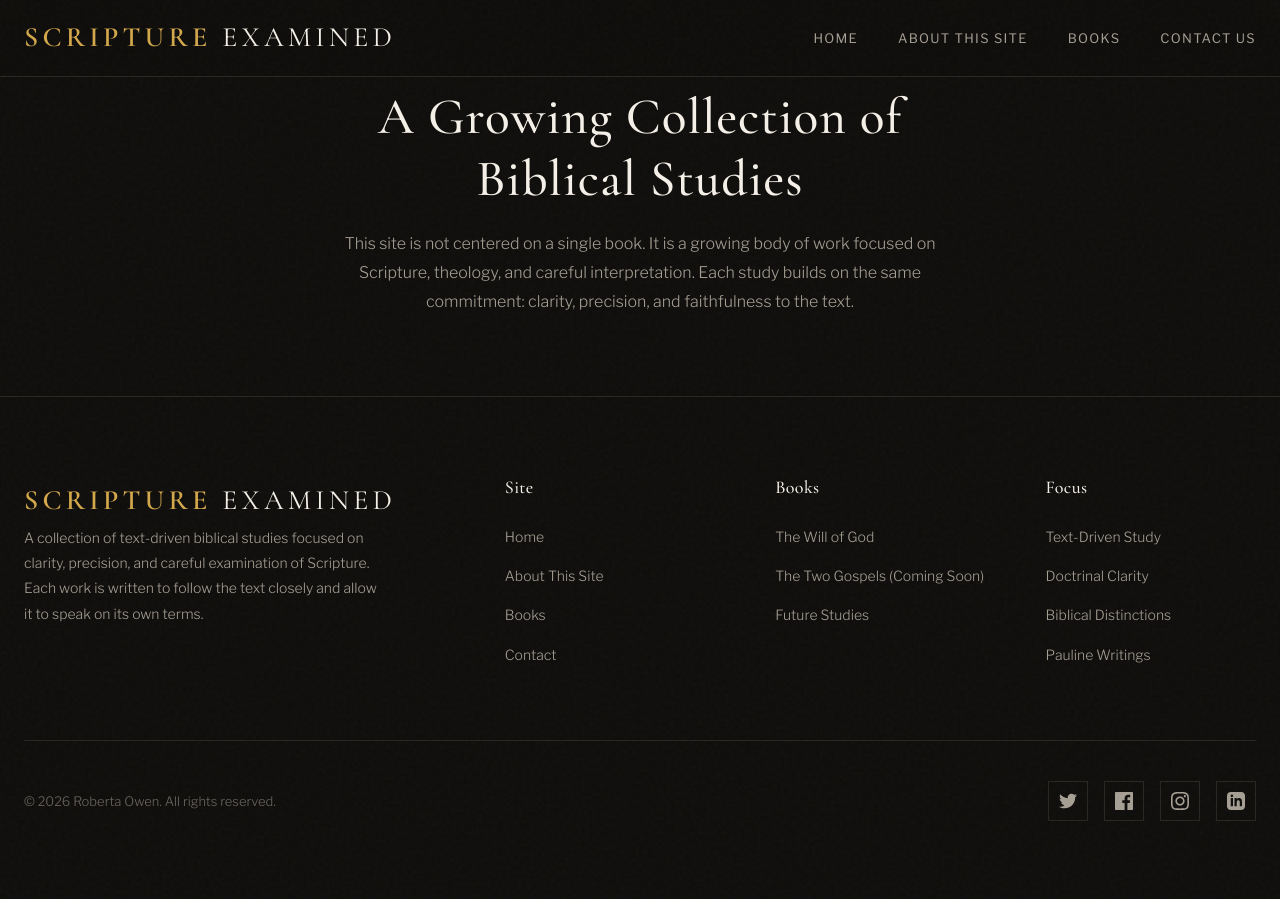
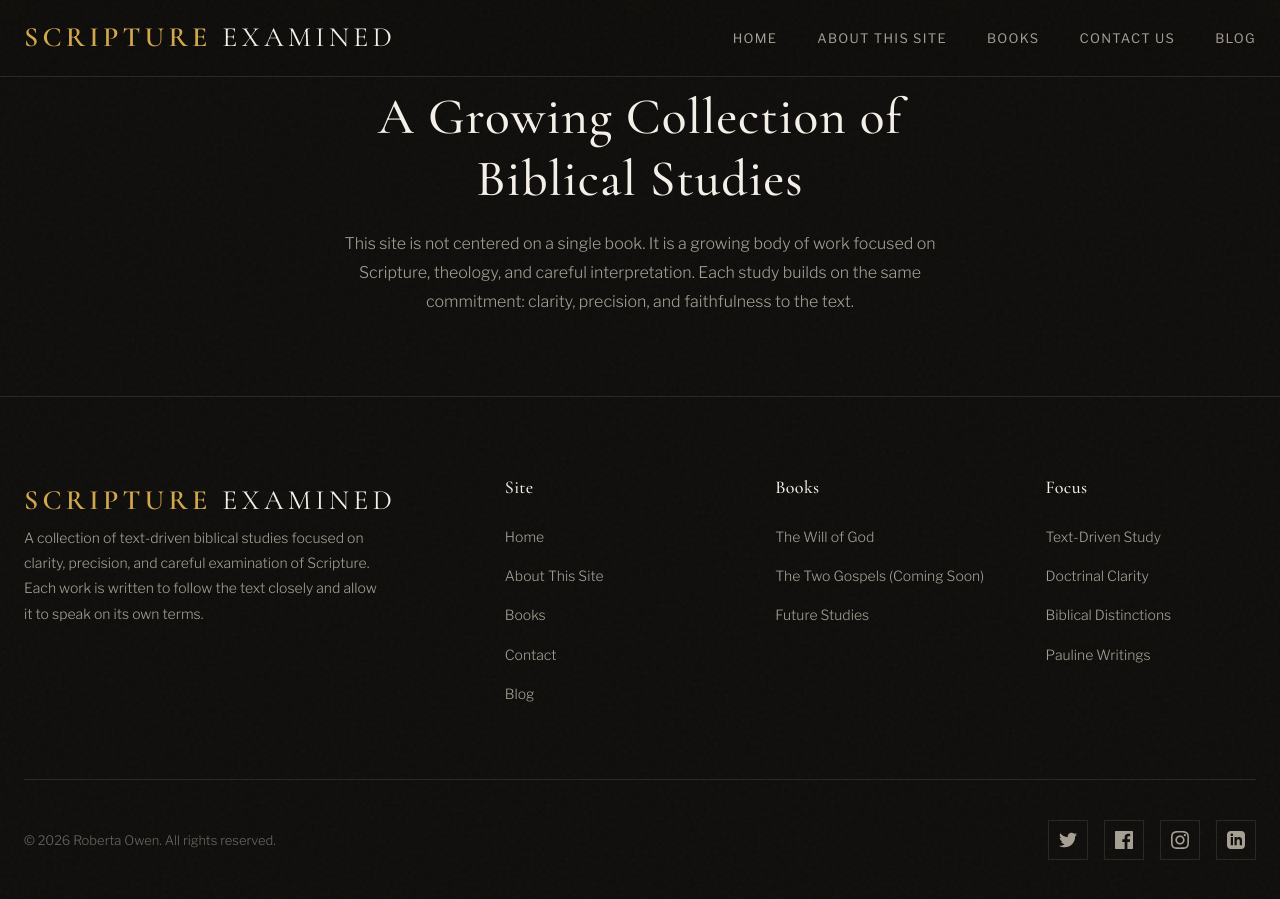
Before and after one commit to ScriptureExamined/PaulineEpistles, a Jekyll site: the page index.html, which Jekyll copies as it is, in a window 1280 px wide and 900 px high, scrolled down 1535 px. Built offline with Jekyll 4.4.1, drawn with Linux system fonts in a browser that asks for light colours; before the commit the page ends 2396 px from its top, so only the background shows below that.

Commit message:
added blog link

```diff
--- a/about.html
+++ b/about.html
@@ -30,6 +30,7 @@
               <li><a href="about.html">About This Site</a></li>
               <li><a href="books.html">Books</a></li>
               <li><a href="contact.html">Contact Us</a></li>
+              <li><a href="blog.html">Blog</a></li>
             </ul>
           </div>
           <button
@@ -292,6 +293,7 @@
               <li><a href="about.html">About This Site</a></li>
               <li><a href="books.html">Books</a></li>
               <li><a href="contact.html">Contact</a></li>
+              <li><a href="blog.html">Blog</a></li>
             </ul>
           </div>
 
--- a/books.html
+++ b/books.html
@@ -28,6 +28,7 @@
               <li><a href="about.html">About This Site</a></li>
               <li><a href="books.html">Books</a></li>
               <li><a href="contact.html">Contact Us</a></li>
+              <li><a href="blog.html">Blog</a></li>
             </ul>
           </div>
 
@@ -307,6 +308,7 @@
               <li><a href="about.html">About This Site</a></li>
               <li><a href="books.html">Books</a></li>
               <li><a href="contact.html">Contact</a></li>
+              <li><a href="blog.html">Blog</a></li>
             </ul>
           </div>
 
--- a/contact.html
+++ b/contact.html
@@ -26,6 +26,7 @@
               <li><a href="about.html">About This Site</a></li>
               <li><a href="books.html">Books</a></li>
               <li><a href="contact.html">Contact Us</a></li>
+              <li><a href="blog.html">Blog</a></li>
             </ul>
           </div>
 
@@ -196,6 +197,7 @@
               <li><a href="about.html">About This Site</a></li>
               <li><a href="books.html">Books</a></li>
               <li><a href="contact.html">Contact</a></li>
+              <li><a href="blog.html">Blog</a></li>
             </ul>
           </div>
 
--- a/index.html
+++ b/index.html
@@ -30,6 +30,7 @@
               <li><a href="about.html">About This Site</a></li>
               <li><a href="books.html">Books</a></li>
               <li><a href="contact.html">Contact Us</a></li>
+              <li><a href="blog.html">Blog</a></li>
             </ul>
           </div>
           <button
@@ -285,6 +286,7 @@
               <li><a href="about.html">About This Site</a></li>
               <li><a href="books.html">Books</a></li>
               <li><a href="contact.html">Contact</a></li>
+              <li><a href="blog.html">Blog</a></li>
             </ul>
           </div>
 
--- a/thanks.html
+++ b/thanks.html
@@ -26,6 +26,7 @@
               <li><a href="about.html">About This Site</a></li>
               <li><a href="books.html">Books</a></li>
               <li><a href="contact.html">Contact Us</a></li>
+              <li><a href="blog.html">Blog</a></li>
             </ul>
           </div>
 
@@ -148,6 +149,7 @@
               <li><a href="about.html">About This Site</a></li>
               <li><a href="books.html">Books</a></li>
               <li><a href="contact.html">Contact</a></li>
+              <li><a href="blog.html">Blog</a></li>
             </ul>
           </div>
 
--- a/willOfGod.html
+++ b/willOfGod.html
@@ -30,6 +30,7 @@
               <li><a href="about.html">About This Site</a></li>
               <li><a href="books.html">Books</a></li>
               <li><a href="contact.html">Contact Us</a></li>
+              <li><a href="blog.html">Blog</a></li>
             </ul>
           </div>
 
@@ -302,6 +303,7 @@
               <li><a href="about.html">About This Site</a></li>
               <li><a href="books.html">Books</a></li>
               <li><a href="contact.html">Contact</a></li>
+              <li><a href="blog.html">Blog</a></li>
             </ul>
           </div>
 
```
